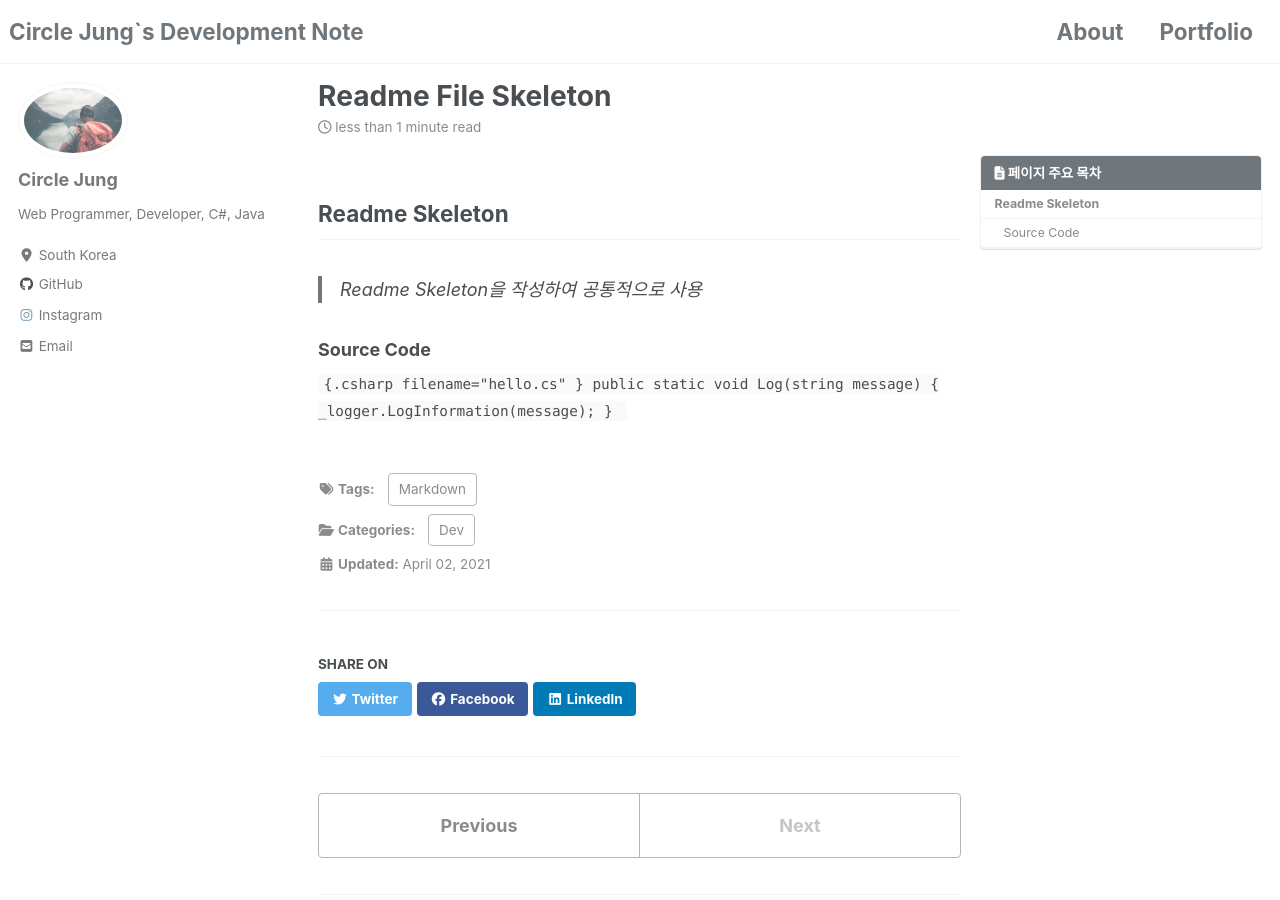
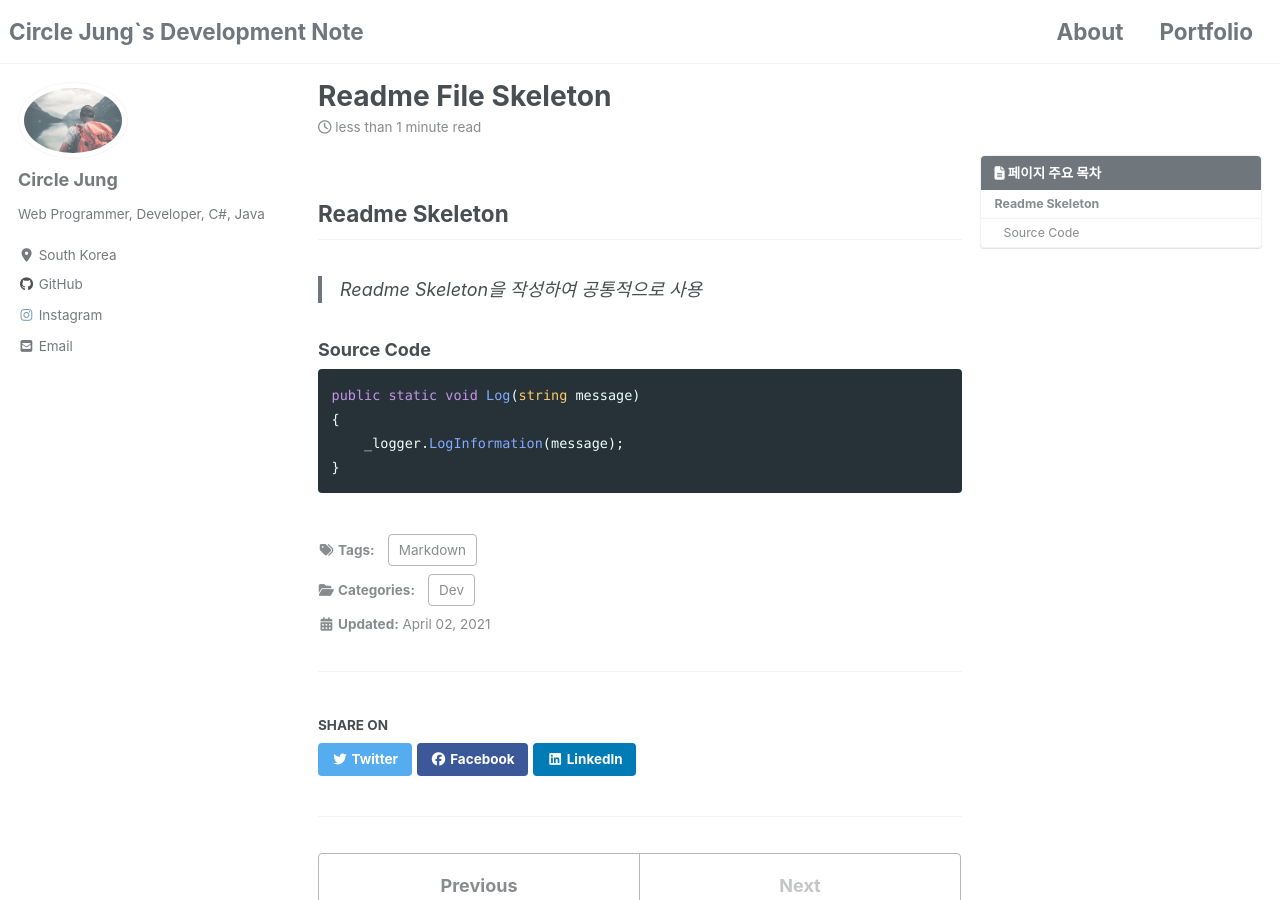
Before and after one commit to jwh0124/jwh0124.github.io, a Jekyll site: the page built from _posts/2021-04-02-read_me_skeleton.md, in a window 1280 px wide and 900 px high. Built offline with Jekyll 4.4.1, drawn with Linux system fonts in a browser that asks for light colours; cached includes are drawn as plain includes; nearby versions of some CDN libraries; comment, search, counter and statistics services are not loaded.

Commit message:
delete filename

````diff
--- a/_posts/2021-04-02-read_me_skeleton.md
+++ b/_posts/2021-04-02-read_me_skeleton.md
@@ -19,7 +19,7 @@ last_modified_at: 2021-04-02T13:18:00+09:00
 
 ### Source Code ###
 
-``` {.csharp filename="hello.cs" }
+```csharp
 public static void Log(string message)
 {
     _logger.LogInformation(message);
````
